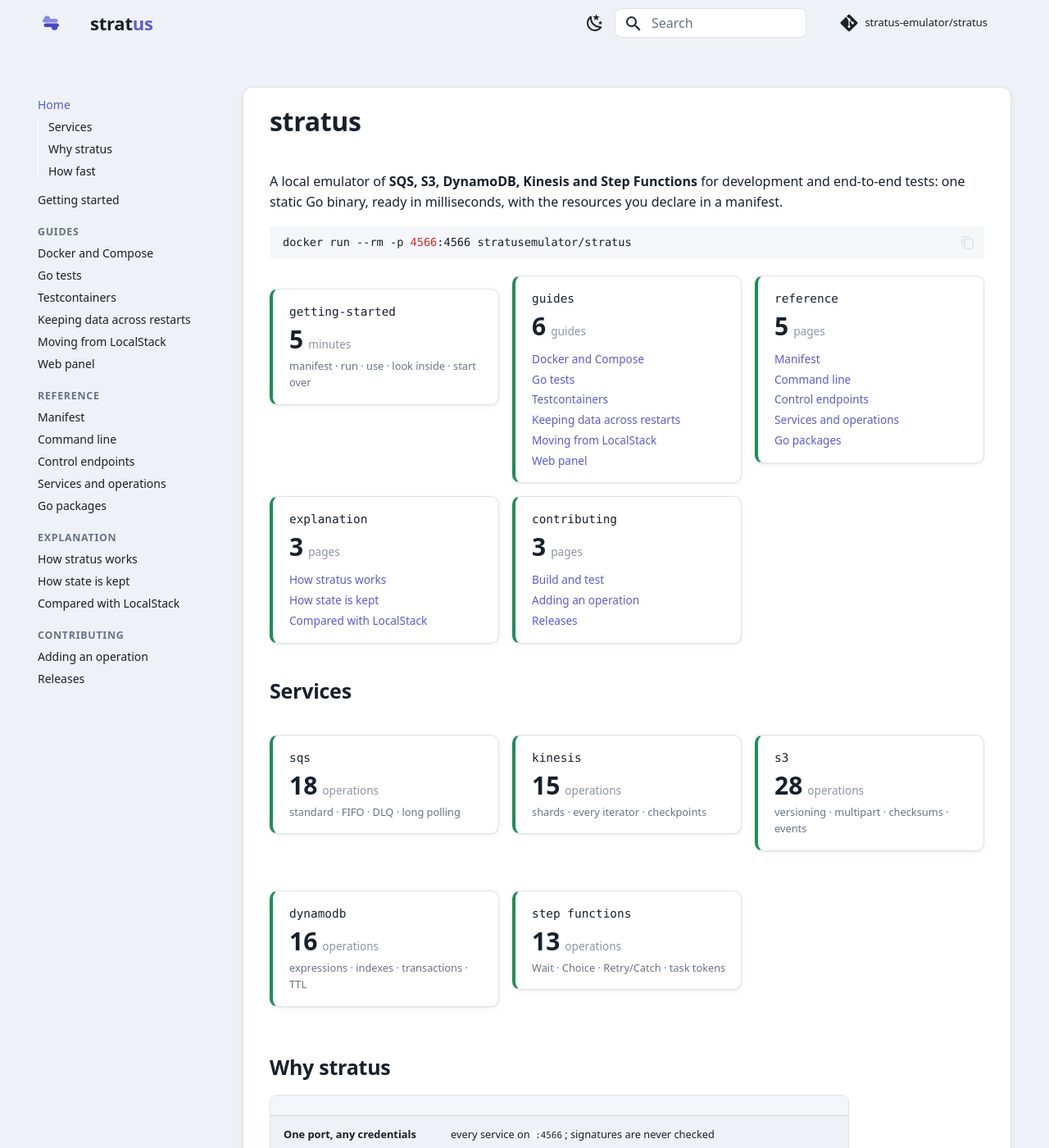
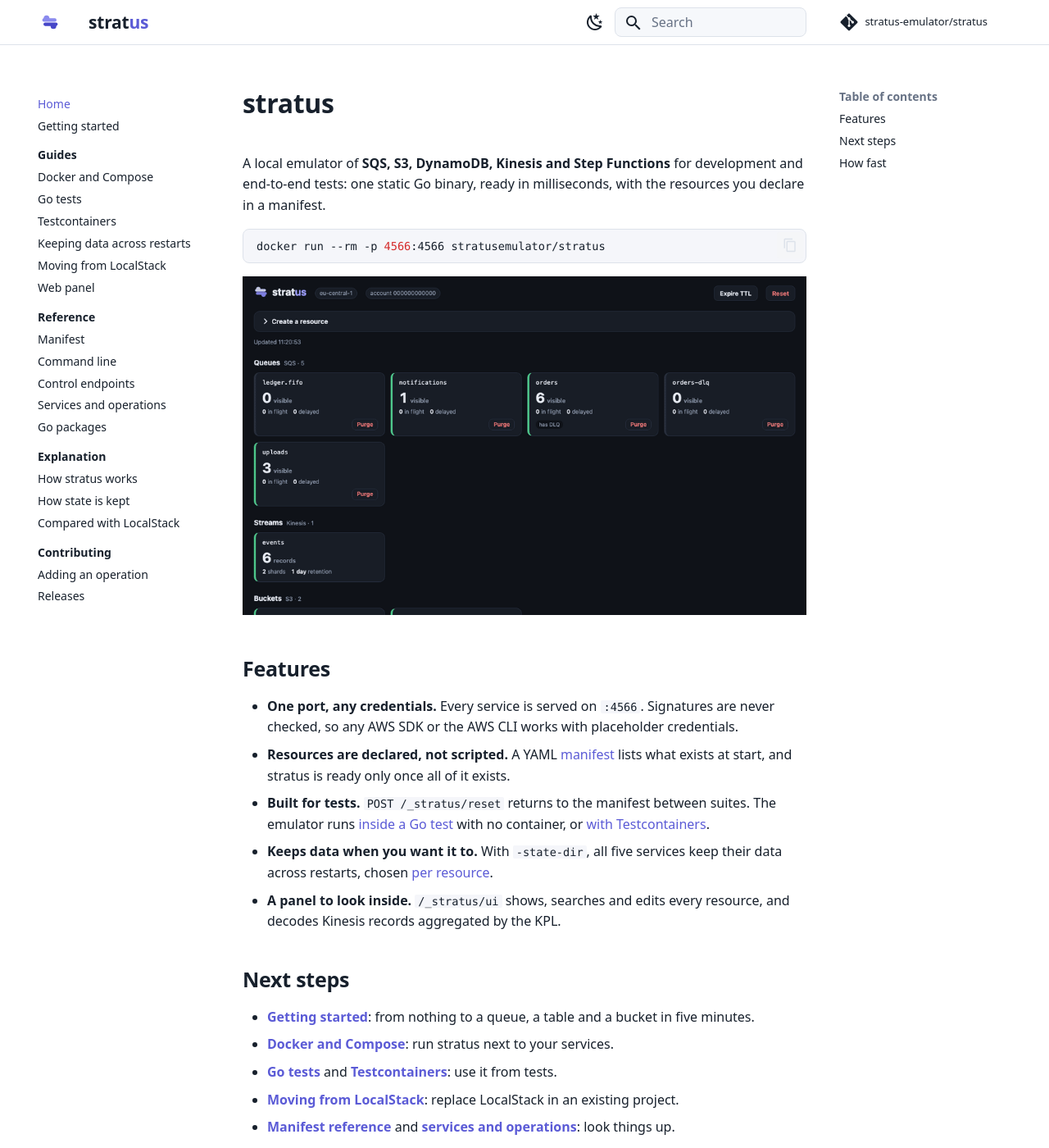
Before and after one commit to playlikeboy/stratus, an MkDocs documentation site: the page built from docs/index.md, in a window 1280 px wide and 1400 px high. Shown: the whole window at 82% size. Built offline with MkDocs 1.6.1 and Material for MkDocs 9.7.7, drawn with Linux system fonts in a browser that asks for light colours; comment, search, counter and statistics services are not loaded; some of the changed text lies outside the part shown.

Commit message:
docs: the usual documentation layout
Sections on the left, the page's contents on the right, the text on the
page itself with no cards or frames; the panel's colours, typeface and
wordmark stay. The home page is an introduction with links.

Co-Authored-By: Claude Opus 5.5 <noreply@anthropic.com>
Claude-Session: https://claude.ai/code/session_01RDemkPhUnWJxNFsBWWgADS

````diff
--- a/docs/index.md
+++ b/docs/index.md
@@ -1,119 +1,44 @@
----
-hide:
-  - toc
----
-
 # stratus
 
 A local emulator of **SQS, S3, DynamoDB, Kinesis and Step Functions** for development and
-end-to-end tests: one static Go binary, ready in milliseconds, with the resources you declare in
-a manifest.
+end-to-end tests: one static Go binary, ready in milliseconds, with the resources you declare in a
+manifest.
 
 ```sh
 docker run --rm -p 4566:4566 stratusemulator/stratus
 ```
 
-<div class="stratus-cards" markdown>
+![The stratus web panel: the overview, a Kinesis stream whose KPL-aggregated records are decoded, and a DynamoDB item being edited](assets/panel-tour.gif)
 
-<a class="stratus-card" href="getting-started/">
-  <span class="name">getting-started</span>
-  <span class="count">5<small>minutes</small></span>
-  <span class="meta">manifest · run · use · look inside · start over</span>
-</a>
+## Features
 
-<div class="stratus-card" markdown>
-<span class="name">guides</span>
-<span class="count">6<small>guides</small></span>
+- **One port, any credentials.** Every service is served on `:4566`. Signatures are never
+  checked, so any AWS SDK or the AWS CLI works with placeholder credentials.
+- **Resources are declared, not scripted.** A YAML [manifest](reference/manifest.md) lists what
+  exists at start, and stratus is ready only once all of it exists.
+- **Built for tests.** `POST /_stratus/reset` returns to the manifest between suites. The emulator
+  runs [inside a Go test](guides/go-tests.md) with no container, or
+  [with Testcontainers](guides/testcontainers.md).
+- **Keeps data when you want it to.** With `-state-dir`, all five services keep their data across
+  restarts, chosen [per resource](guides/persistence.md).
+- **A panel to look inside.** `/_stratus/ui` shows, searches and edits every resource, and decodes
+  Kinesis records aggregated by the KPL.
 
-- [Docker and Compose](guides/docker.md)
-- [Go tests](guides/go-tests.md)
-- [Testcontainers](guides/testcontainers.md)
-- [Keeping data across restarts](guides/persistence.md)
-- [Moving from LocalStack](guides/from-localstack.md)
-- [Web panel](guides/web-panel.md)
-</div>
+## Next steps
 
-<div class="stratus-card" markdown>
-<span class="name">reference</span>
-<span class="count">5<small>pages</small></span>
-
-- [Manifest](reference/manifest.md)
-- [Command line](reference/cli.md)
-- [Control endpoints](reference/endpoints.md)
-- [Services and operations](reference/services.md)
-- [Go packages](reference/go.md)
-</div>
-
-<div class="stratus-card" markdown>
-<span class="name">explanation</span>
-<span class="count">3<small>pages</small></span>
-
-- [How stratus works](explanation/architecture.md)
-- [How state is kept](explanation/state.md)
-- [Compared with LocalStack](explanation/localstack.md)
-</div>
-
-<div class="stratus-card" markdown>
-<span class="name">contributing</span>
-<span class="count">3<small>pages</small></span>
-
-- [Build and test](contributing/index.md)
-- [Adding an operation](contributing/adding-an-operation.md)
-- [Releases](contributing/releases.md)
-</div>
-
-</div>
-
-## Services
-
-<div class="stratus-cards" markdown>
-
-<a class="stratus-card" href="reference/services/#sqs">
-  <span class="name">sqs</span>
-  <span class="count">18<small>operations</small></span>
-  <span class="meta">standard · FIFO · DLQ · long polling</span>
-</a>
-
-<a class="stratus-card" href="reference/services/#kinesis">
-  <span class="name">kinesis</span>
-  <span class="count">15<small>operations</small></span>
-  <span class="meta">shards · every iterator · checkpoints</span>
-</a>
-
-<a class="stratus-card" href="reference/services/#s3">
-  <span class="name">s3</span>
-  <span class="count">28<small>operations</small></span>
-  <span class="meta">versioning · multipart · checksums · events</span>
-</a>
-
-<a class="stratus-card" href="reference/services/#dynamodb">
-  <span class="name">dynamodb</span>
-  <span class="count">16<small>operations</small></span>
-  <span class="meta">expressions · indexes · transactions · TTL</span>
-</a>
-
-<a class="stratus-card" href="reference/services/#step-functions">
-  <span class="name">step functions</span>
-  <span class="count">13<small>operations</small></span>
-  <span class="meta">Wait · Choice · Retry/Catch · task tokens</span>
-</a>
-
-</div>
-
-## Why stratus
-
-| | |
-|---|---|
-| **One port, any credentials** | every service on `:4566`; signatures are never checked |
-| **Declared, not scripted** | a [manifest](reference/manifest.md) lists what exists; ready means it all exists |
-| **Built for tests** | `POST /_stratus/reset` between suites; [in-process](guides/go-tests.md) or [in a container](guides/testcontainers.md) |
-| **Keeps data when you want** | `-state-dir` keeps all five services across restarts, [per resource](guides/persistence.md) |
-| **A panel to look inside** | `/_stratus/ui` shows, searches and edits every resource; KPL records decoded |
+- [**Getting started**](getting-started.md): from nothing to a queue, a table and a bucket in five
+  minutes.
+- [**Docker and Compose**](guides/docker.md): run stratus next to your services.
+- [**Go tests**](guides/go-tests.md) and [**Testcontainers**](guides/testcontainers.md): use it
+  from tests.
+- [**Moving from LocalStack**](guides/from-localstack.md): replace LocalStack in an existing
+  project.
+- [**Manifest reference**](reference/manifest.md) and
+  [**services and operations**](reference/services.md): look things up.
 
 ## How fast
 
-Both in Docker with 1 CPU and 2 GB, from the same 63-resource manifest
-([method and full results](explanation/localstack.md)):
+Both in Docker with 1 CPU and 2 GB, from the same 63-resource manifest:
 
 | | LocalStack | stratus |
 |---|---|---|
@@ -123,4 +48,4 @@ Both in Docker with 1 CPU and 2 GB, from the same 63-resource manifest
 | SQS SendMessage, 32 clients | 883 ops/s | **13 058 ops/s** |
 | Kinesis PutRecord, 32 clients | 64 ops/s | **13 580 ops/s** |
 
-![The stratus web panel: the overview, a Kinesis stream whose KPL-aggregated records are decoded, and a DynamoDB item being edited](assets/panel-tour.gif)
+The [full comparison](explanation/localstack.md) gives the method and says what is *not* compared.
--- a/docs/stylesheets/stratus.css
+++ b/docs/stylesheets/stratus.css
@@ -1,9 +1,10 @@
-/* The colours of stratus's web panel (internal/server/ui/style.css), so the
-   documentation and the panel look like one product. Keep the two in step. */
+/* The colours, typeface and wordmark of stratus's web panel
+   (internal/server/ui/style.css), on the usual documentation layout.
+   When a colour of the panel changes, change it here too. */
 
 [data-md-color-scheme="default"] {
-  --stratus-bg: #eef1f5;
-  --stratus-card: #ffffff;
+  --stratus-page: #ffffff;   /* the panel's card */
+  --stratus-subtle: #f6f8fb; /* between the panel's background and card */
   --stratus-line: #dde2ea;
   --stratus-text: #17202c;
   --stratus-muted: #677285;
@@ -13,12 +14,11 @@
   --stratus-green: #1e8e57;
   --stratus-notice: #ecebff;
   --stratus-code: #f5f6fa;
-  --stratus-shadow: 0 1px 2px rgba(20, 30, 50, .06), 0 2px 8px rgba(20, 30, 50, .05);
 }
 
 [data-md-color-scheme="slate"] {
-  --stratus-bg: #0f1218;
-  --stratus-card: #181d26;
+  --stratus-page: #0f1218;   /* the panel's background */
+  --stratus-subtle: #141922;
   --stratus-line: #273041;
   --stratus-text: #e6eaf2;
   --stratus-muted: #8e99ad;
@@ -27,17 +27,15 @@
   --stratus-red: #ff7a7a;
   --stratus-green: #4ecb8d;
   --stratus-notice: #25244a;
-  --stratus-code: #11151c;
-  --stratus-shadow: none;
+  --stratus-code: #181d26;   /* the panel's card */
   --md-hue: 220;
 }
 
 [data-md-color-scheme="default"],
 [data-md-color-scheme="slate"] {
-  /* The header is a card, as in the panel, not a coloured bar. */
-  --md-primary-fg-color: var(--stratus-card);
-  --md-primary-fg-color--light: var(--stratus-card);
-  --md-primary-fg-color--dark: var(--stratus-card);
+  --md-primary-fg-color: var(--stratus-page);
+  --md-primary-fg-color--light: var(--stratus-page);
+  --md-primary-fg-color--dark: var(--stratus-page);
   --md-primary-bg-color: var(--stratus-text);
   --md-primary-bg-color--light: var(--stratus-muted);
 
@@ -45,7 +43,7 @@
   --md-accent-fg-color--transparent: var(--stratus-notice);
   --md-typeset-a-color: var(--stratus-accent);
 
-  --md-default-bg-color: var(--stratus-bg);
+  --md-default-bg-color: var(--stratus-page);
   --md-default-fg-color: var(--stratus-text);
   --md-default-fg-color--light: var(--stratus-muted);
   --md-default-fg-color--lighter: var(--stratus-line);
@@ -54,8 +52,8 @@
   --md-code-bg-color: var(--stratus-code);
   --md-code-fg-color: var(--stratus-text);
 
-  --md-footer-bg-color: var(--stratus-card);
-  --md-footer-bg-color--dark: var(--stratus-bg);
+  --md-footer-bg-color: var(--stratus-subtle);
+  --md-footer-bg-color--dark: var(--stratus-subtle);
   --md-footer-fg-color: var(--stratus-text);
   --md-footer-fg-color--light: var(--stratus-muted);
   --md-footer-fg-color--lighter: var(--stratus-muted);
@@ -64,25 +62,21 @@
   --md-code-font-family: ui-monospace, SFMono-Regular, Menlo, monospace;
 }
 
-/* The header sits on the page, as the panel's does, not on a bar of its own. */
-.md-header,
-.md-tabs {
-  background-color: var(--stratus-bg);
+/* Header: the page's colour with a hairline under it. */
+.md-header {
+  border-bottom: 1px solid var(--stratus-line);
   box-shadow: none;
 }
-.md-tabs {
-  border-bottom: 1px solid var(--stratus-line);
+.md-header__title {
+  color: var(--stratus-text);
 }
-
-.md-header__title,
-.md-tabs__link--active,
-.md-tabs__link:hover {
-  color: var(--stratus-text);
+.md-footer {
+  border-top: 1px solid var(--stratus-line);
 }
 
 /* The panel's wordmark: bold, "us" in the accent colour. */
 .stratus-wordmark {
-  font-size: 1.1rem;
+  font-size: 1.05rem;
   font-weight: 700;
   letter-spacing: -0.01em;
 }
@@ -91,141 +85,58 @@
 }
 .md-header__button.md-logo img,
 .md-header__button.md-logo svg {
-  height: 1.6rem;
+  height: 1.5rem;
 }
 
-/* The content sits on a card, as a resource does in the panel. */
-.md-main__inner .md-content__inner {
-  background: var(--stratus-card);
+/* Search: a field with a border, not a tinted bar. */
+.md-search__form,
+.md-search__form:hover {
+  background: var(--stratus-subtle);
   border: 1px solid var(--stratus-line);
-  border-radius: 12px;
-  box-shadow: var(--stratus-shadow);
-  padding: 0.6rem 1.6rem 1.2rem;
-  margin-top: 1rem;
+  border-radius: 8px;
+}
+.md-search__form:hover {
+  border-color: var(--stratus-muted);
 }
 
-/* The navigation's sections read as the panel's section headings
-   ("Queues SQS · 5"): small, bold, muted capitals. */
+/* Sidebar: section labels in bold, the current page in the accent colour. */
 .md-nav--primary .md-nav__item--section > .md-nav__link,
 .md-nav--primary .md-nav__item--section > label.md-nav__link {
-  color: var(--stratus-muted);
-  font-size: 0.62rem;
+  color: var(--stratus-text);
   font-weight: 700;
-  letter-spacing: 0.06em;
-  text-transform: uppercase;
-  margin-top: 1.1rem;
 }
 .md-nav__link--active,
 .md-nav__link:hover {
   color: var(--stratus-accent);
 }
-
-/* Cards, as the panel's resource cards: a monospace name, a big count with
-   its label, a line of details, and a coloured edge on the left. */
-.md-typeset .stratus-cards {
-  display: grid;
-  grid-template-columns: repeat(auto-fill, minmax(12.5rem, 1fr));
-  gap: 0.8rem;
-  align-items: start;
-  margin: 1rem 0 1.6rem;
-}
-.md-typeset .stratus-cards > .stratus-card {
-  margin: 0;
-}
-.md-typeset .stratus-card {
-  display: flex;
-  flex-direction: column;
-  gap: 0.2rem;
-  padding: 0.8rem 0.9rem 0.8rem 1rem;
-  background: var(--stratus-card);
-  border: 1px solid var(--stratus-line);
-  border-left: 4px solid var(--stratus-green);
-  border-radius: 10px;
-  box-shadow: var(--stratus-shadow);
-  color: var(--stratus-text);
-  transition: border-color 0.15s, transform 0.15s;
-}
-.md-typeset a.stratus-card:hover,
-.md-typeset div.stratus-card:hover {
-  border-color: var(--stratus-accent);
-  border-left-color: var(--stratus-accent);
-  text-decoration: none;
-}
-.md-typeset a.stratus-card:hover {
-  transform: translateY(-1px);
-}
-.md-typeset .stratus-card .name {
-  font-family: var(--md-code-font-family);
-  font-size: 0.72rem;
-}
-.md-typeset .stratus-card .count {
-  font-size: 1.5rem;
-  font-weight: 700;
-  line-height: 1.2;
-}
-.md-typeset .stratus-card .count small {
-  font-size: 0.68rem;
-  font-weight: 400;
-  color: var(--stratus-muted);
-  margin-left: 0.3rem;
-}
-.md-typeset .stratus-card .meta {
-  font-size: 0.64rem;
-  color: var(--stratus-muted);
-}
-/* A card written in Markdown wraps its name and count in a paragraph. */
-.md-typeset .stratus-card > p {
-  display: flex;
-  flex-direction: column;
-  gap: 0.2rem;
-  margin: 0;
-}
-.md-typeset .stratus-card ul {
-  margin: 0.2rem 0 0;
-  padding: 0;
-  list-style: none;
-  font-size: 0.68rem;
-}
-.md-typeset .stratus-card ul li {
-  margin: 0.15rem 0 0;
-}
-
-/* The header already carries the wordmark: the navigation needs no title. */
 @media screen and (min-width: 76.25em) {
   .md-nav--primary > .md-nav__title {
     display: none;
   }
 }
 
-/* Headings as bold as the panel's titles. */
+/* Headings in the text colour, bold. */
 .md-typeset h1 {
   color: var(--stratus-text);
   font-weight: 700;
+  letter-spacing: -0.01em;
 }
 .md-typeset h2,
 .md-typeset h3 {
-  font-weight: 700;
+  font-weight: 650;
 }
 
+/* Tables and code blocks with a hairline, as in the panel. */
 .md-typeset table:not([class]) {
   border: 1px solid var(--stratus-line);
   border-radius: 8px;
 }
-
 .md-typeset table:not([class]) th {
-  background: var(--stratus-code);
-  color: var(--stratus-muted);
+  background: var(--stratus-subtle);
 }
-
-/* The search box as the panel's inputs: a card with a border. */
-.md-search__form {
-  background: var(--stratus-card);
+.md-typeset pre > code {
   border: 1px solid var(--stratus-line);
   border-radius: 8px;
-}
-.md-search__form:hover {
-  background: var(--stratus-card);
-  border-color: var(--stratus-accent);
 }
 
 /* Admonitions in the panel's status colours. */
@@ -245,7 +156,6 @@
 .md-typeset .info > .admonition-title::before {
   background-color: var(--stratus-accent);
 }
-
 .md-typeset .admonition.warning,
 .md-typeset details.warning {
   border-color: var(--stratus-amber);
@@ -253,7 +163,6 @@
 .md-typeset .warning > .admonition-title::before {
   background-color: var(--stratus-amber);
 }
-
 .md-typeset .admonition.danger,
 .md-typeset details.danger {
   border-color: var(--stratus-red);
@@ -261,7 +170,6 @@
 .md-typeset .danger > .admonition-title::before {
   background-color: var(--stratus-red);
 }
-
 .md-typeset .admonition.tip,
 .md-typeset details.tip,
 .md-typeset .admonition.success,
--- a/mkdocs.yml
+++ b/mkdocs.yml
@@ -25,8 +25,8 @@ theme:
       toggle:
         icon: material/weather-sunny
         name: Light mode
-  # One navigation on the left, as the panel has one list of resources: its
-  # sections are the panel's section headings, and a page's contents sit in it.
+  # The usual documentation layout: sections on the left, the page's
+  # contents on the right.
   features:
     - navigation.sections
     - navigation.top
@@ -36,7 +36,6 @@ theme:
     - search.highlight
     - content.code.copy
     - content.tabs.link
-    - toc.integrate
     - toc.follow
 
 extra_css:
````
